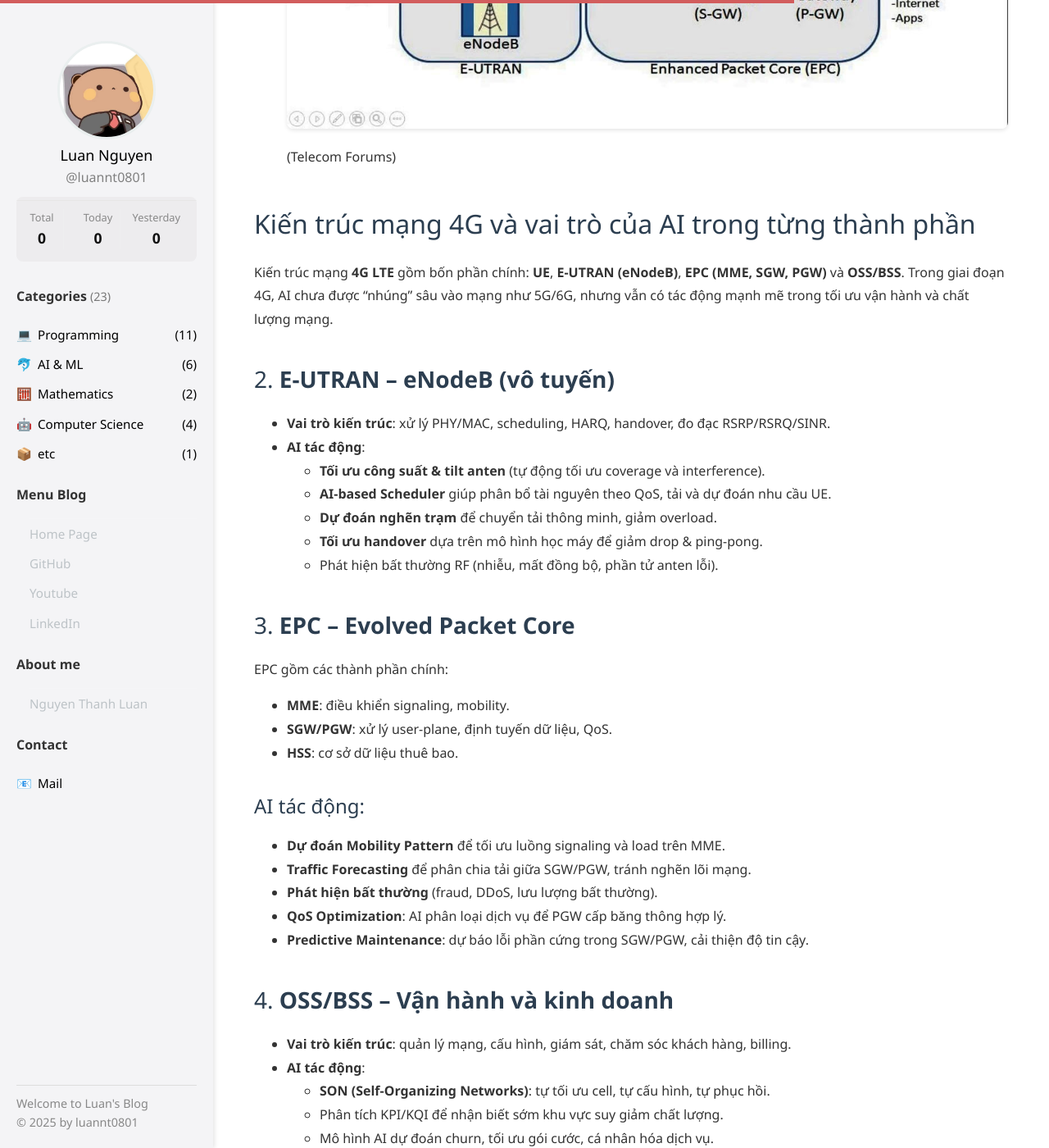
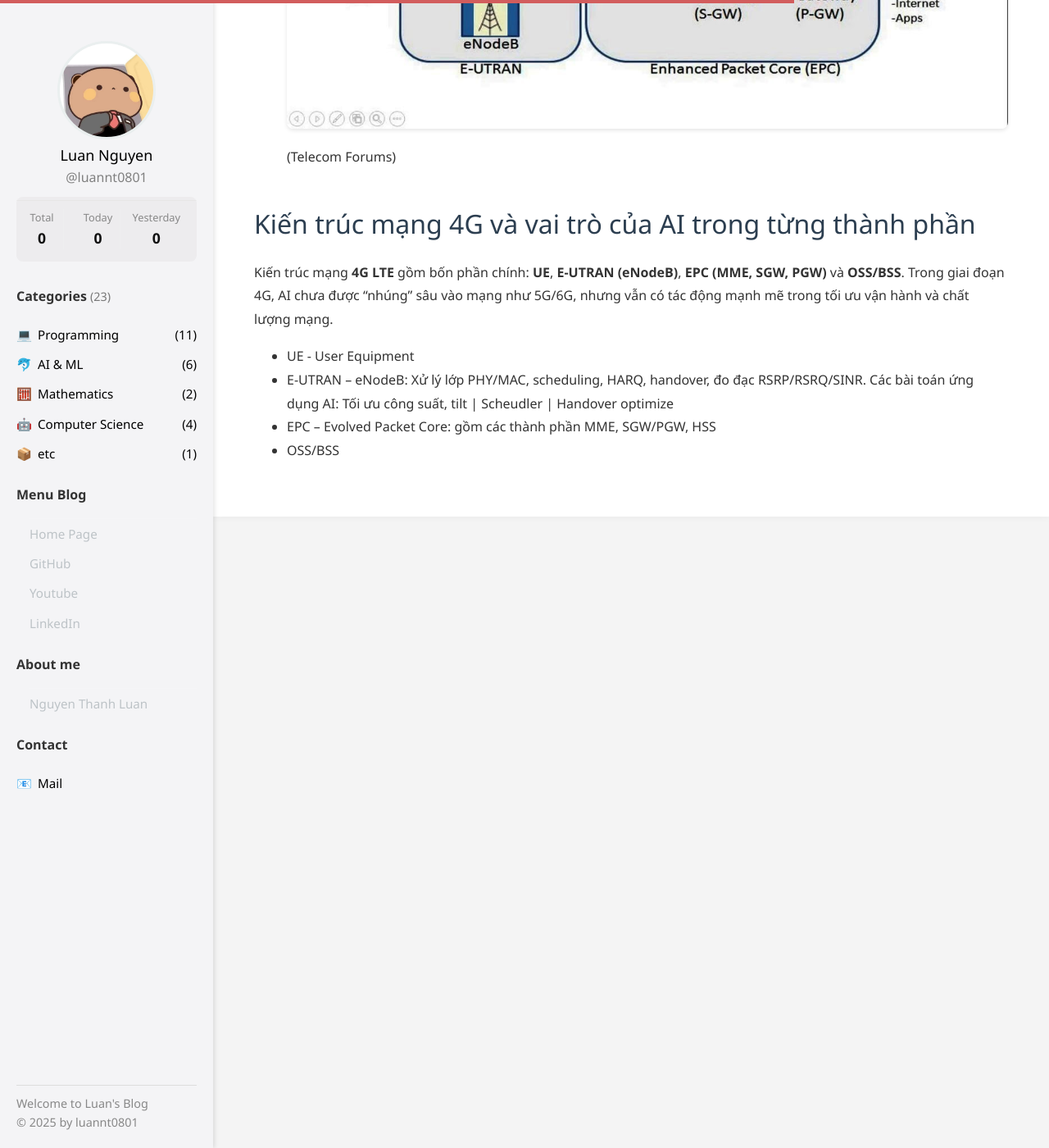
Before and after one commit to luannt0801/luannt0801.github.io, a Jekyll site: the page built from _posts/2025-11-30-Overview-of-network-generation.md, in a window 1280 px wide and 1400 px high, scrolled down 1472 px. Shown: the whole window at 82% size. Built offline with Jekyll 4.4.1, drawn with Linux system fonts in a browser that asks for light colours; nearby versions of some CDN libraries; comment, search, counter and statistics services are not loaded; a style sheet for code colours, icons or effects is not loaded; some of the changed text lies outside the part shown.

Commit message:
upload _posts

```diff
--- a/_layouts/default.html
+++ b/_layouts/default.html
@@ -166,6 +166,9 @@
             });
             const upData = await upRes.json();
 
+            console.log("UP DATA:", upData);
+
+
             /* Display total views */
             document.getElementById("total-views-value").innerText = upData.value;
 
--- a/_posts/2025-11-30-Overview-of-network-generation.md
+++ b/_posts/2025-11-30-Overview-of-network-generation.md
@@ -30,42 +30,8 @@ AI đóng vai trò ngày càng quan trọng trong các thế hệ mạng từ 4G
 
 Kiến trúc mạng **4G LTE** gồm bốn phần chính: **UE**, **E-UTRAN (eNodeB)**, **EPC (MME, SGW, PGW)** và **OSS/BSS**. Trong giai đoạn 4G, AI chưa được “nhúng” sâu vào mạng như 5G/6G, nhưng vẫn có tác động mạnh mẽ trong tối ưu vận hành và chất lượng mạng.
 
-### 2. **E-UTRAN – eNodeB (vô tuyến)**
-- **Vai trò kiến trúc**: xử lý PHY/MAC, scheduling, HARQ, handover, đo đạc RSRP/RSRQ/SINR.
-- **AI tác động**:
-  - **Tối ưu công suất & tilt anten** (tự động tối ưu coverage và interference).
-  - **AI-based Scheduler** giúp phân bổ tài nguyên theo QoS, tải và dự đoán nhu cầu UE.
-  - **Dự đoán nghẽn trạm** để chuyển tải thông minh, giảm overload.
-  - **Tối ưu handover** dựa trên mô hình học máy để giảm drop & ping-pong.
-  - Phát hiện bất thường RF (nhiễu, mất đồng bộ, phần tử anten lỗi).
-
-### 3. **EPC – Evolved Packet Core**
-EPC gồm các thành phần chính:
-- **MME**: điều khiển signaling, mobility.
-- **SGW/PGW**: xử lý user-plane, định tuyến dữ liệu, QoS.
-- **HSS**: cơ sở dữ liệu thuê bao.
-
-#### AI tác động:
-- **Dự đoán Mobility Pattern** để tối ưu luồng signaling và load trên MME.
-- **Traffic Forecasting** để phân chia tải giữa SGW/PGW, tránh nghẽn lõi mạng.
-- **Phát hiện bất thường** (fraud, DDoS, lưu lượng bất thường).
-- **QoS Optimization**: AI phân loại dịch vụ để PGW cấp băng thông hợp lý.
-- **Predictive Maintenance**: dự báo lỗi phần cứng trong SGW/PGW, cải thiện độ tin cậy.
-
-### 4. **OSS/BSS – Vận hành và kinh doanh**
-- **Vai trò kiến trúc**: quản lý mạng, cấu hình, giám sát, chăm sóc khách hàng, billing.
-- **AI tác động**:
-  - **SON (Self-Organizing Networks)**: tự tối ưu cell, tự cấu hình, tự phục hồi.
-  - Phân tích KPI/KQI để nhận biết sớm khu vực suy giảm chất lượng.
-  - Mô hình AI dự đoán churn, tối ưu gói cước, cá nhân hóa dịch vụ.
-  - Automation O&M: đề xuất sửa lỗi, tối ưu tham số, cải thiện throughput & coverage.
-
-## Tổng kết
-AI trong 4G chủ yếu tập trung vào:
-- **Tối ưu vô tuyến (RF Optimization)**
-- **Tối ưu traffic & QoS**
-- **Dự đoán lỗi & tự động hóa vận hành (SON)**
-- **Giảm tải và tăng hiệu quả lõi mạng EPC**
-- **Phân tích hành vi người dùng và lưu lượng**
-
-AI **không thay đổi kiến trúc 4G**, nhưng giúp mạng vận hành thông minh, hiệu quả và ổn định hơn, đặt nền tảng cho AI-native networks trong 5G và 6G.
+- UE - User Equipment
+- E-UTRAN – eNodeB: Xử lý lớp PHY/MAC, scheduling, HARQ, handover, đo đạc RSRP/RSRQ/SINR.
+  Các bài toán ứng dụng AI: Tối ưu công suất, tilt | Scheudler | Handover optimize
+- EPC – Evolved Packet Core: gồm các thành phần MME, SGW/PGW, HSS
+- OSS/BSS
```
Also changed, not shown: _posts/2021-11-16-Statistical probability.md (deleted, +0 -22 lines), _posts/2021-11-16-Statistical-Probability.md (added, +47 -0 lines), _posts/2025-09-24-Quantum-bit.md (renamed from _posts/2025-24-09-Quantum-bit.md), _posts/Chưa đặt tên.md (added).
